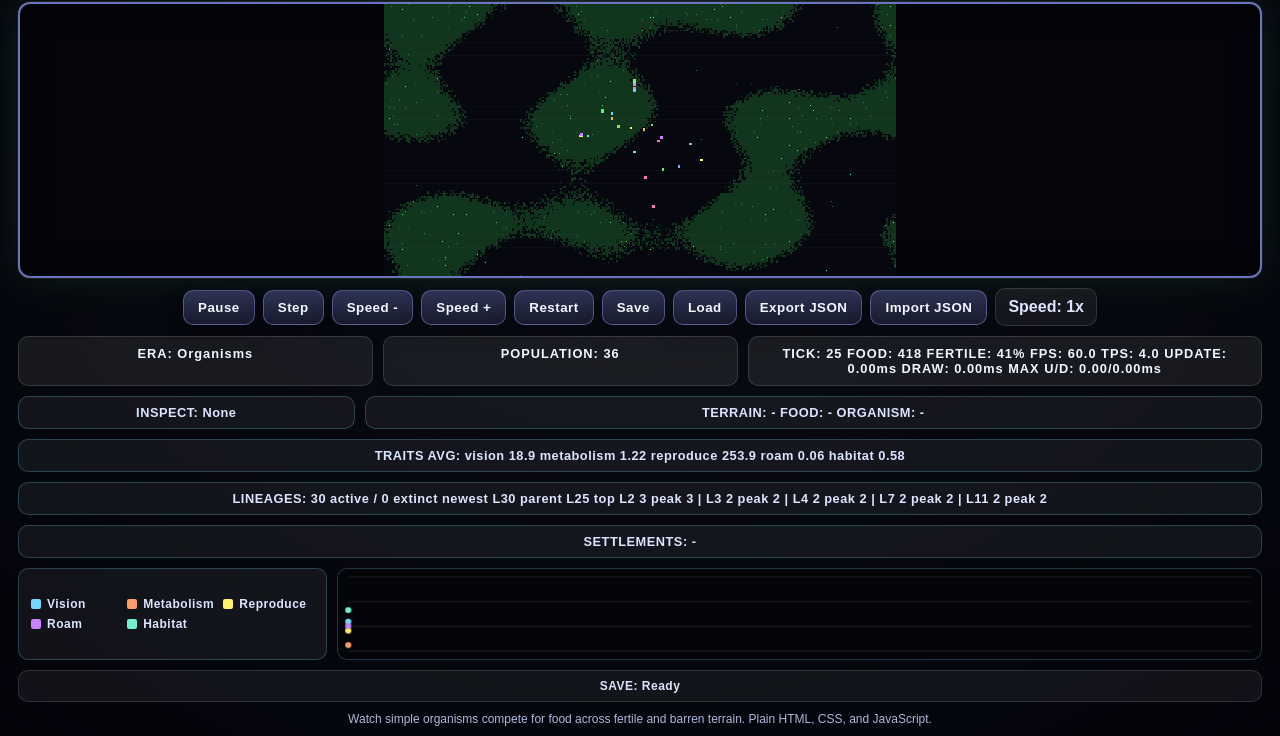
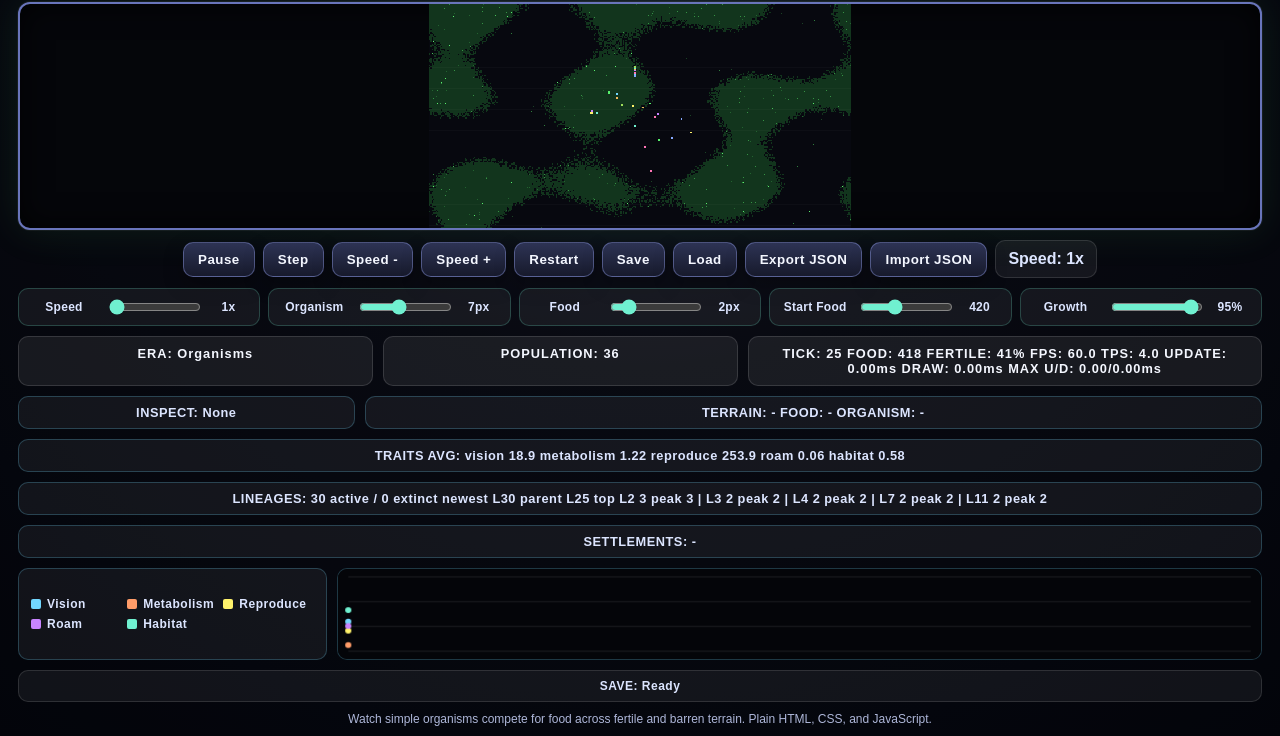
Before and after one commit to Akotz89/Pixeldarium, a plain HTML site: page index.html in a window 1280 px wide. Shown: the part 64-800 px from the top of the page. Drawn offline with Linux system fonts and the light colour scheme.

Commit message:
Add PixelSim tuning panel

```diff
--- a/index.html
+++ b/index.html
@@ -25,6 +25,34 @@
       <button id="import-json-button" class="sim-button" type="button">Import JSON</button>
       <input id="import-json-file" type="file" accept="application/json,.json" hidden>
       <span id="speed-label" class="speed-label">Speed: 1x</span>
+    </section>
+
+    <section id="tuning-panel" aria-label="Simulation tuning">
+      <label class="tuning-control">
+        <span>Speed</span>
+        <input id="speed-slider" type="range" min="1" max="10" step="1" value="1">
+        <output id="speed-value">1x</output>
+      </label>
+      <label class="tuning-control">
+        <span>Organism</span>
+        <input id="organism-size-slider" type="range" min="2" max="14" step="1" value="7">
+        <output id="organism-size-value">7px</output>
+      </label>
+      <label class="tuning-control">
+        <span>Food</span>
+        <input id="food-size-slider" type="range" min="1" max="8" step="1" value="2">
+        <output id="food-size-value">2px</output>
+      </label>
+      <label class="tuning-control">
+        <span>Start Food</span>
+        <input id="starting-food-slider" type="range" min="100" max="1000" step="20" value="420">
+        <output id="starting-food-value">420</output>
+      </label>
+      <label class="tuning-control">
+        <span>Growth</span>
+        <input id="food-growth-slider" type="range" min="0" max="100" step="1" value="95">
+        <output id="food-growth-value">95%</output>
+      </label>
     </section>
 
     <section id="hud" aria-label="Simulation status">
--- a/persistence.js
+++ b/persistence.js
@@ -412,6 +412,8 @@ function createWorldSaveData() {
       maxOrganisms: CONFIG.MAX_ORGANISMS,
       organismDrawSize: CONFIG.ORGANISM_DRAW_SIZE,
       foodDrawSize: CONFIG.FOOD_DRAW_SIZE,
+      fertileFoodGrowthChance: CONFIG.FERTILE_FOOD_GROWTH_CHANCE,
+      barrenFoodGrowthChance: CONFIG.BARREN_FOOD_GROWTH_CHANCE,
       ticksPerSimUpdate: CONFIG.TICKS_PER_SIM_UPDATE,
       simSpeedMultiplier: CONFIG.SIM_SPEED_MULTIPLIER,
       traitMutationChance: CONFIG.TRAIT_MUTATION_CHANCE,
@@ -1067,6 +1069,14 @@ function applySaveConfig(saveConfig) {
     CONFIG.FOOD_DRAW_SIZE = saveConfig.foodDrawSize;
   }
 
+  if (typeof saveConfig.fertileFoodGrowthChance === "number") {
+    CONFIG.FERTILE_FOOD_GROWTH_CHANCE = saveConfig.fertileFoodGrowthChance;
+  }
+
+  if (typeof saveConfig.barrenFoodGrowthChance === "number") {
+    CONFIG.BARREN_FOOD_GROWTH_CHANCE = saveConfig.barrenFoodGrowthChance;
+  }
+
   if (typeof saveConfig.traitMutationChance === "number") {
     CONFIG.TRAIT_MUTATION_CHANCE = saveConfig.traitMutationChance;
   }
--- a/state.js
+++ b/state.js
@@ -24,6 +24,16 @@ const importJsonButton = document.getElementById("import-json-button");
 const importJsonFile = document.getElementById("import-json-file");
 const speedLabel = document.getElementById("speed-label");
 const persistenceStatus = document.getElementById("persistence-status");
+const speedSlider = document.getElementById("speed-slider");
+const speedValue = document.getElementById("speed-value");
+const organismSizeSlider = document.getElementById("organism-size-slider");
+const organismSizeValue = document.getElementById("organism-size-value");
+const foodSizeSlider = document.getElementById("food-size-slider");
+const foodSizeValue = document.getElementById("food-size-value");
+const startingFoodSlider = document.getElementById("starting-food-slider");
+const startingFoodValue = document.getElementById("starting-food-value");
+const foodGrowthSlider = document.getElementById("food-growth-slider");
+const foodGrowthValue = document.getElementById("food-growth-value");
 
 canvas.width = CONFIG.CANVAS_WIDTH;
 canvas.height = CONFIG.CANVAS_HEIGHT;
--- a/style.css
+++ b/style.css
@@ -19,7 +19,7 @@ body {
   margin: 0;
   padding: 12px 18px 10px;
   display: grid;
-  grid-template-rows: 44px minmax(0, 1fr) auto auto auto auto auto auto auto auto auto;
+  grid-template-rows: 44px minmax(0, 1fr) auto auto auto auto auto auto auto auto auto auto;
   gap: 10px;
   text-align: center;
   background: rgba(4, 6, 12, 0.42);
@@ -87,6 +87,42 @@ h1 {
   border: 1px solid rgba(255, 255, 255, 0.12);
   border-radius: 10px;
   font-weight: 800;
+}
+
+#tuning-panel {
+  display: grid;
+  grid-template-columns: repeat(5, minmax(140px, 1fr));
+  gap: 8px;
+  margin: 0;
+  width: 100%;
+  box-sizing: border-box;
+}
+
+.tuning-control {
+  display: grid;
+  grid-template-columns: minmax(70px, auto) minmax(70px, 1fr) minmax(42px, auto);
+  gap: 8px;
+  align-items: center;
+  padding: 8px 10px;
+  color: #dce5ff;
+  background: rgba(255, 255, 255, 0.06);
+  border: 1px solid rgba(112, 240, 208, 0.22);
+  border-radius: 10px;
+  box-sizing: border-box;
+  font-size: 12px;
+  font-weight: 800;
+  letter-spacing: 0.3px;
+}
+
+.tuning-control span,
+.tuning-control output {
+  white-space: nowrap;
+}
+
+.tuning-control input {
+  width: 100%;
+  min-width: 0;
+  accent-color: #70f0d0;
 }
 
 #hud {
--- a/ui.js
+++ b/ui.js
@@ -16,11 +16,51 @@ function updateHud() {
     "   MAX U/D: " + world.maxUpdateMs.toFixed(2) + "/" + world.maxDrawMs.toFixed(2) + "ms";
 
   speedLabel.textContent = "Speed: " + world.speed + "x";
+  syncTuningControls();
   updateTraitSummary();
   updateLineageSummary();
   updateSettlementSummary();
   updateInspectPanel();
   drawTraitHistory();
+}
+
+function getTuningInputNumber(input, fallbackValue) {
+  if (!input) {
+    return fallbackValue;
+  }
+
+  var value = Number(input.value);
+  return Number.isFinite(value) ? value : fallbackValue;
+}
+
+function syncTuningControls() {
+  var growthPercent = Math.round(CONFIG.FERTILE_FOOD_GROWTH_CHANCE * 100);
+
+  speedSlider.value = String(world.speed);
+  speedValue.textContent = world.speed + "x";
+  organismSizeSlider.value = String(CONFIG.ORGANISM_DRAW_SIZE);
+  organismSizeValue.textContent = CONFIG.ORGANISM_DRAW_SIZE + "px";
+  foodSizeSlider.value = String(CONFIG.FOOD_DRAW_SIZE);
+  foodSizeValue.textContent = CONFIG.FOOD_DRAW_SIZE + "px";
+  startingFoodSlider.value = String(CONFIG.STARTING_FOOD);
+  startingFoodValue.textContent = String(CONFIG.STARTING_FOOD);
+  foodGrowthSlider.value = String(growthPercent);
+  foodGrowthValue.textContent = growthPercent + "%";
+}
+
+function applyTuningFromControls(redraw) {
+  world.speed = clamp(Math.round(getTuningInputNumber(speedSlider, world.speed)), 1, 10);
+  CONFIG.ORGANISM_DRAW_SIZE = clamp(Math.round(getTuningInputNumber(organismSizeSlider, CONFIG.ORGANISM_DRAW_SIZE)), 2, 14);
+  CONFIG.FOOD_DRAW_SIZE = clamp(Math.round(getTuningInputNumber(foodSizeSlider, CONFIG.FOOD_DRAW_SIZE)), 1, 8);
+  CONFIG.STARTING_FOOD = clamp(Math.round(getTuningInputNumber(startingFoodSlider, CONFIG.STARTING_FOOD)), 100, 1000);
+  CONFIG.MAX_FOOD = Math.max(CONFIG.MAX_FOOD, CONFIG.STARTING_FOOD);
+  CONFIG.FERTILE_FOOD_GROWTH_CHANCE = clamp(getTuningInputNumber(foodGrowthSlider, CONFIG.FERTILE_FOOD_GROWTH_CHANCE * 100) / 100, 0, 1);
+
+  if (redraw) {
+    drawWorld();
+  }
+
+  updateHud();
 }
 
 function getNearestOrganismToTile(tileX, tileY) {
@@ -684,7 +724,28 @@ window.setupControls = function() {
     updateHud();
   });
 
+  speedSlider.addEventListener("input", function() {
+    applyTuningFromControls(false);
+  });
+
+  organismSizeSlider.addEventListener("input", function() {
+    applyTuningFromControls(true);
+  });
+
+  foodSizeSlider.addEventListener("input", function() {
+    applyTuningFromControls(true);
+  });
+
+  startingFoodSlider.addEventListener("input", function() {
+    applyTuningFromControls(false);
+  });
+
+  foodGrowthSlider.addEventListener("input", function() {
+    applyTuningFromControls(false);
+  });
+
   restartButton.addEventListener("click", function() {
+    applyTuningFromControls(false);
     seedWorld();
     drawWorld();
     updateHud();
```
